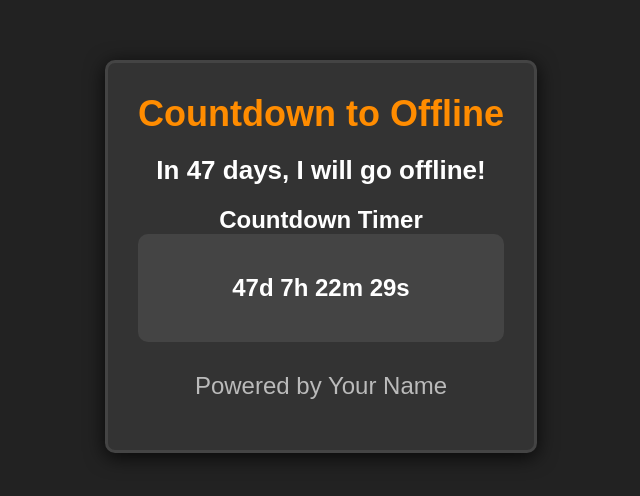
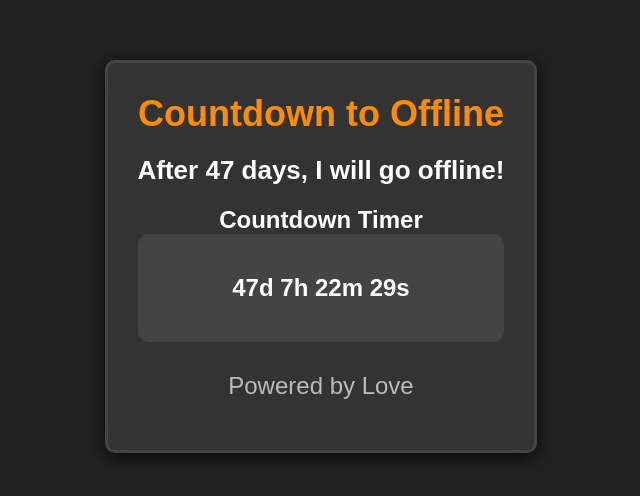
Before and after one commit to ishaLoveCoder/Offline-countdown, a plain HTML site: page index.html in a window 1280 px wide. Shown: the part 144-640 px from the top of the page, without its empty margins (319-959 px from the left). Drawn offline with Linux system fonts and the light colour scheme.

Commit message:
Update index.html

```diff
--- a/index.html
+++ b/index.html
@@ -10,7 +10,7 @@
     <div class="container">
         <div class="header">
             <h1>Countdown to Offline</h1>
-            <p id="countdown-info">In <span id="days-count">47</span> days, I will go offline!</p>
+            <p id="countdown-info">After <span id="days-count">47</span> days, I will go offline!</p>
         </div>
 
         <div class="countdown-timer">
@@ -20,7 +20,7 @@
             </div>
         </div>
         <div class="footer">
-            <p>Powered by Your Name</p>
+            <p>Powered by Love</p>
         </div>
     </div>
 
```
